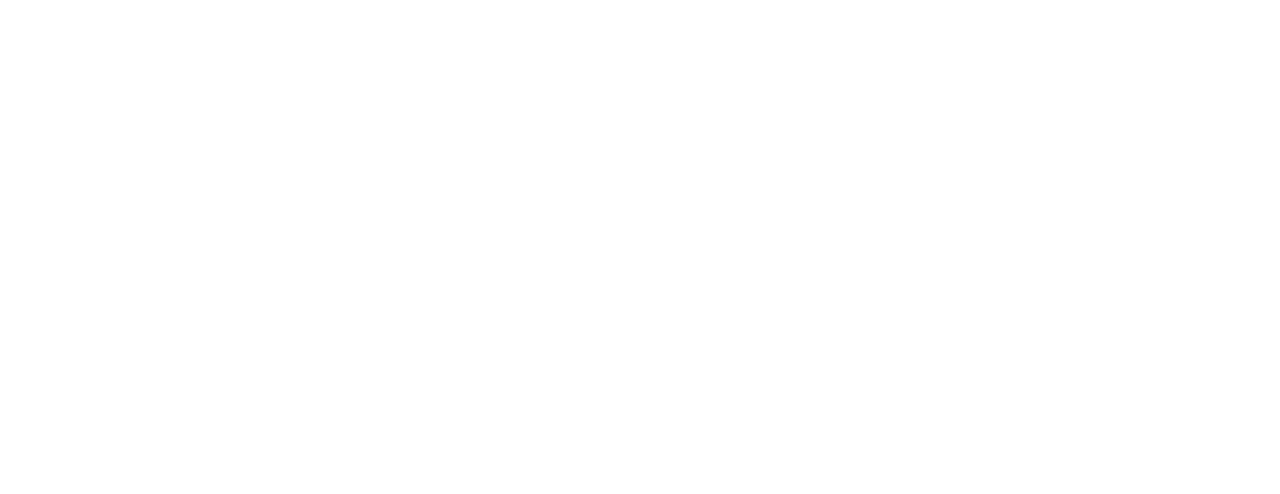
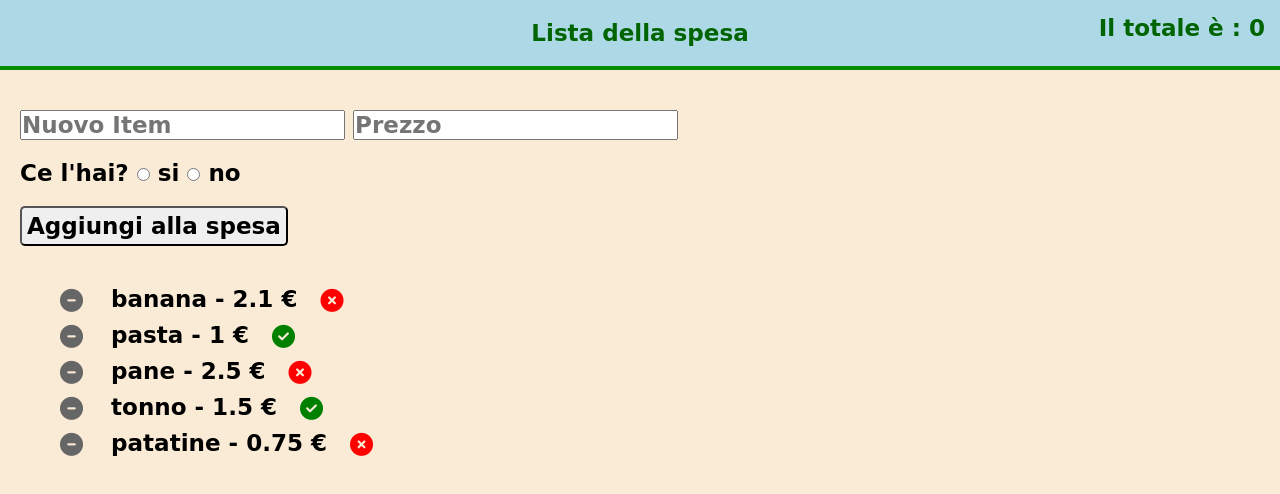
Before and after one commit to DennisGambini/vue-todolist, a plain HTML site: page index.html in a window 1280 px wide. Drawn offline with nearby package versions, Linux system fonts and the light colour scheme; a web font is replaced by a local one.

Commit message:
script: base funzionalità

```diff
--- a/css/style.css
+++ b/css/style.css
@@ -2,4 +2,64 @@
     margin: 0;
     padding: 0;
     box-sizing: border-box;
+    font-family: 'Square Peg', cursive;
+    font-size: 1.2rem;
+    font-weight: 600;
 }
+body{
+    background-color: antiquewhite;
+
+}
+header{
+    text-align: center;
+    padding: 20px 0;
+    background-color: lightblue;
+    color: darkgreen;
+    border-bottom: 4px solid rgb(4, 140, 4);
+}
+ul{
+    margin-top: 40px;
+    list-style: none;
+    margin-left: 100px;
+
+}
+ul > li{
+    margin-top: 10px;
+}
+.fa-circle-check{
+    color: green;
+    margin-left: 15px;
+}
+.fa-circle-xmark{
+    color: red;
+    margin-left: 15px;
+}
+.fa-circle-minus{
+    color: #666;
+    margin-left: -40px;
+    margin-right: 20px;
+    cursor: pointer;
+}
+i{
+    vertical-align: middle;
+}
+#addBtn{
+    display: block;
+    margin-top: 20px;
+    padding: 5px;
+    border-radius: 5px;
+    cursor: pointer;
+}
+#new-item{
+    margin-left: 20px;
+    margin-top: 40px;
+}
+.check{
+    margin-top: 20px;
+}
+
+#totalBox{
+    position: fixed;
+    top: 15px;
+    right: 15px;
+}
--- a/index.html
+++ b/index.html
@@ -6,6 +6,10 @@
     <meta name="viewport" content="width=device-width, initial-scale=1.0">
     <!-- Vue -->
     <script src="https://cdn.jsdelivr.net/npm/vue@2/dist/vue.js"></script>
+    <!-- google font -->
+    <link rel="preconnect" href="https://fonts.googleapis.com">
+    <link rel="preconnect" href="https://fonts.gstatic.com" crossorigin>
+    <link href="https://fonts.googleapis.com/css2?family=Roboto:ital,wght@0,100;0,300;0,400;0,500;0,700;0,900;1,100;1,300;1,400;1,500;1,700;1,900&family=Square+Peg&display=swap" rel="stylesheet">
     <!-- Font Awesome -->
     <script src="https://kit.fontawesome.com/e6654805a9.js" crossorigin="anonymous"></script>
     <!-- Css -->
@@ -15,6 +19,58 @@
 <body>
 
     <div id="app">
+        <header>
+            <h1>Lista della spesa</h1>
+            <div id="totalBox">
+                <span>Il totale è : </span>
+                <span id="totale">{{totaleSpesa}}</span>
+            </div>
+        </header>
+
+        <main>
+
+            <!-- FORM -->
+
+            <div @keyup.enter="pushItem(); refreshTotal()" id="new-item">
+                <!-- nome -->
+                <input type="text" name="getName" id="getName" placeholder="Nuovo Item" v-model="nuovoNome">
+                <!-- prezzo -->
+                <input type="text" name="getPrice" id="getPrice" placeholder="Prezzo" v-model="nuovoPrezzo">
+                <!-- check -->
+                <div class="check">
+                    <label for="check">Ce l'hai?</label>
+                    <input type="radio" name="check" id="check-true" v-model="nuovoCheck" value="true">
+                    <span>si</span>
+                    <input type="radio" name="check" id="check-false" v-model="nuovoCheck" value="false">
+                    <span>no</span>
+                </div>
+
+                <!-- bottone push -->
+                <button @click="pushItem" @keyup.enter="pushItem(); refreshTotal()" id="addBtn">Aggiungi alla spesa</button>
+            </div>
+
+            <!-- LISTA -->
+            <ul>
+                <li v-for="(item,index) in listaSpesa" :id="index" :key="item.id">
+
+                    <!-- delete icon -->
+                    <span class="delete" title="delete">
+                        <i class="fa-solid fa-circle-minus"></i>
+                    </span>
+
+                    <!-- testo nella lista -->
+                    <span>{{item.nome}} - {{item.prezzoUnit}} &euro;</span>
+                    <!-- check icon -->
+                    <i class="fa-solid fa-circle-check" v-if="item.check === true" title="Ce l'ho"></i>
+                    <!-- cross icon -->
+                    <i class="fa-solid fa-circle-xmark" v-if="item.check === false" title="Non ce l'ho"></i>
+                </li>
+            </ul>
+
+
+        </main>
+
+
 
     </div>
 
--- a/js/script.js
+++ b/js/script.js
@@ -1,9 +1,68 @@
 const app = new Vue({
     el:'#app',
     data:{
-
+        listaSpesa: [
+            {
+                nome: 'banana',
+                prezzoUnit: 2.10,
+                check: false,
+            },
+            {
+                nome: 'pasta',
+                prezzoUnit: 1.00,
+                check: true,
+            },
+            {
+                nome: 'pane',
+                prezzoUnit: 2.50,
+                check: false,
+            },
+            {
+                nome: 'tonno',
+                prezzoUnit: 1.50,
+                check: true,
+            },
+            {
+                nome: 'patatine',
+                prezzoUnit: 0.75,
+                check: false,
+            },
+        ],
+        checkIcon: '<i class="fa-solid fa-circle-check"></i>',
+        crossIcon: '<i class="fa-solid fa-circle-xmark"></i>',
+        itemId:'0',
+        nuovoNome: '',
+        nuovoPrezzo: null,
+        nuovoCheck: '',
+        totaleSpesa: 0,
     },
     methods:{
-
+        pushItem(){
+            console.log("push")
+            console.log('nuovo item: ',this.nuovoNome)
+            const newItem = {
+                nome: this.nuovoNome,
+                prezzoUnit: parseFloat(this.nuovoPrezzo),
+                check: this.nuovoCheck,
+            }
+            console.log("we, nuovo prezzo è: ", this.nuovoPrezzo)
+            console.log("questo check: ",newItem.check)
+            this.listaSpesa.push(newItem);
+            this.nuovoNome = '';
+            this.nuovoPrezzo = '';
+            this.refreshTotal();
+        },
+        refreshTotal(){//questo non funziona
+            console.log("refresh")
+            console.log(this.listaSpesa)
+            this.listaSpesa.forEach((item)=>{
+                let numero = item.prezzoUnit;
+                if(numero === NaN){
+                    numero = 0;
+                }
+                console.log(numero)
+                this.totaleSpesa += numero;
+            })
+        }
     }
 })
```
